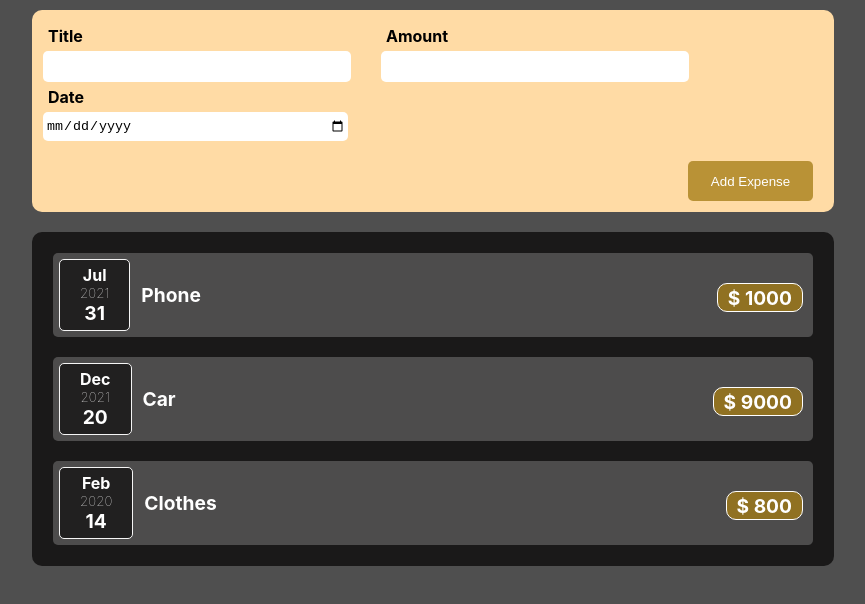
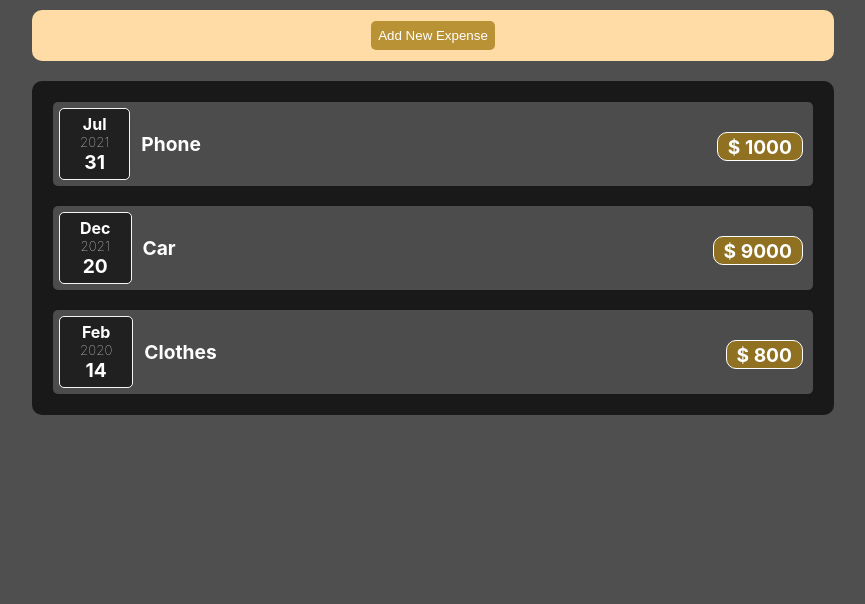
Before and after one commit to BamideleD/expensed-tracker, a React (Create React App) app: page / in a window 1280 px wide. Shown: the top 604 px of the page, without its empty margins (207-1072 px from the left). Built offline with nearby package versions, Linux system fonts and the light colour scheme.

Commit message:
Making UI of addExpense work

```diff
--- /dev/null
+++ b/src/Components/NewExpenses/AddExpense.js
@@ -0,0 +1,17 @@
+import React from "react";
+import styles from './AddExpense.module.css'
+
+
+const AddExpense = (props) => {
+
+
+
+    return (
+        <div className = {styles.addExpense}>
+            <button onClick={props.selectButton} className ={styles.button}> Add New Expense </button>
+        </div>
+    )
+}
+
+
+export default AddExpense;
--- /dev/null
+++ b/src/Components/NewExpenses/AddExpense.module.css
@@ -0,0 +1,13 @@
+.addExpense{
+    display: flex;
+    justify-content: center;
+    margin: 10px
+}
+
+.button{
+    border-color: transparent;
+    border-radius: 5px;
+    color: white;
+    background-color:  rgba(165, 125, 23, 0.774);
+    padding: 5px;
+}
--- a/src/Components/NewExpenses/ExpenseInputTab.js
+++ b/src/Components/NewExpenses/ExpenseInputTab.js
@@ -1,24 +1,45 @@
 import React from "react";
 import styles from './ExpenseInputTab.module.css';
 import ExpenseForm from './ExpenseForm';
+import { useState } from "react";
+import AddExpense from "./AddExpense";
 
 
 const ExpenseInputTab = (props) => {
 
 
+
+    const buttonPress = (props) => {
+        setButtonClick(<ExpenseForm
+                                        newExpense = {props.newExpense}
+                                        title = {props.title}
+                                        amount = {props.amount}
+                                        date = {props.date}
+                                        submitTitle = {props.submitTitle}
+                                        submitAmount = {props.submitAmount}
+                                        submitDate ={props.submitDate} />)
+    }
+
+
+    const [buttonClick, setButtonClick]= useState(<AddExpense selectButton = {buttonPress}/>)
+
+
+
+
     return (
-        <div className={styles.expenseInputTab}>
-           <ExpenseForm
-                        newExpense = {props.newExpense}
-                        title = {props.title}
-                        amount = {props.amount}
-                        date = {props.date}
-                        submitTitle = {props.submitTitle}
-                        submitAmount = {props.submitAmount}
-                        submitDate ={props.submitDate} />
-        </div>
+        <div className={styles.expenseInputTab}> {buttonClick} </div>
     )
 }
 
 
 export default ExpenseInputTab
+
+
+//    <ExpenseForm
+//                         newExpense = {props.newExpense}
+//                         title = {props.title}
+//                         amount = {props.amount}
+//                         date = {props.date}
+//                         submitTitle = {props.submitTitle}
+//                         submitAmount = {props.submitAmount}
+//                         submitDate ={props.submitDate} />
--- a/src/Components/NewExpenses/ExpenseInputTab.module.css
+++ b/src/Components/NewExpenses/ExpenseInputTab.module.css
@@ -4,7 +4,7 @@
     border-radius: 10px;
     background-color: rgb(255, 219, 165);
     padding: 1px;
-    height: 200px;
+    height: auto
 }
 
 @media screen and (max-width: 900px) {
@@ -14,7 +14,7 @@
         border-radius: 10px;
         background-color: rgb(255, 219, 165);
         padding: 1px;
-        height: 200px;
+        height: auto
     }
 
 }
```
